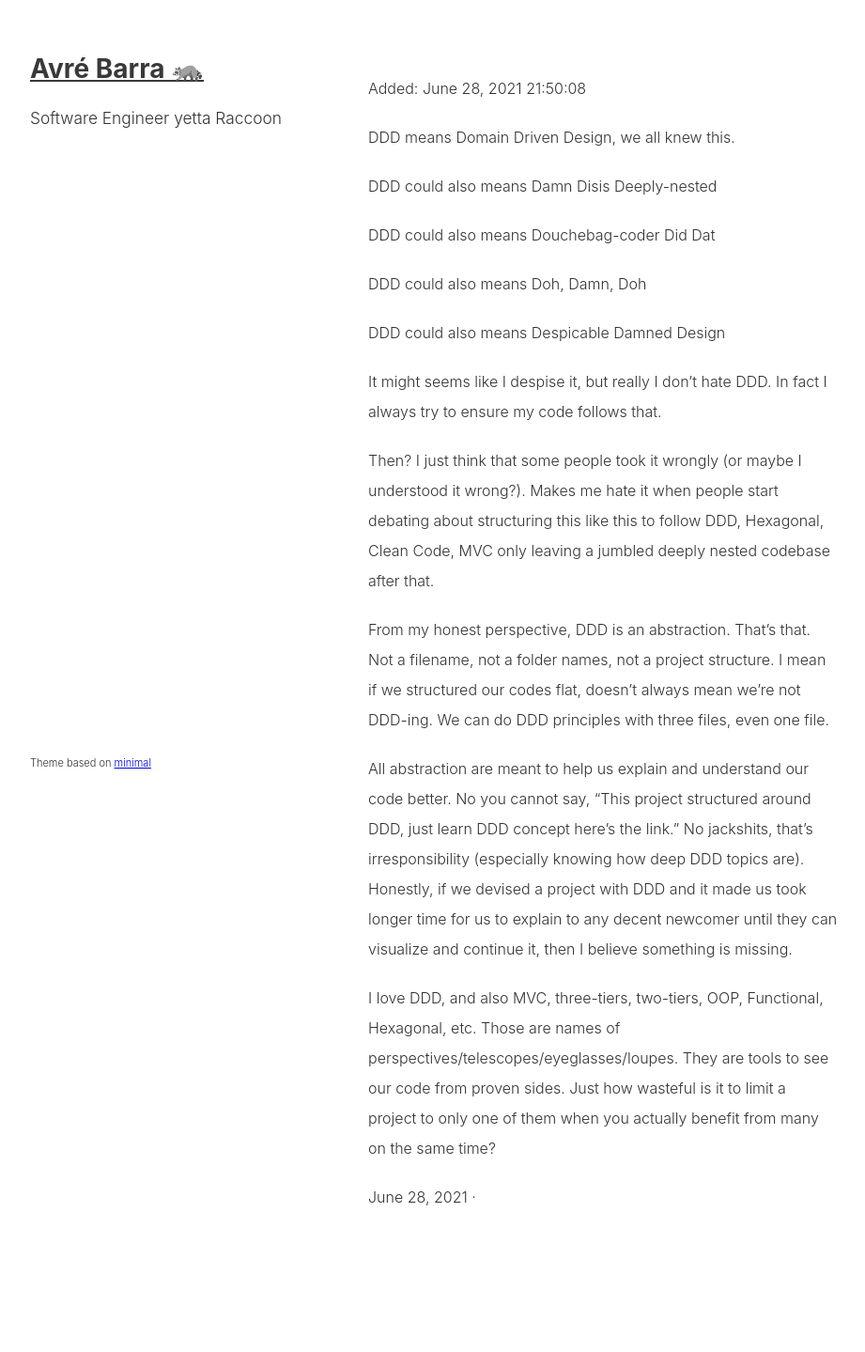
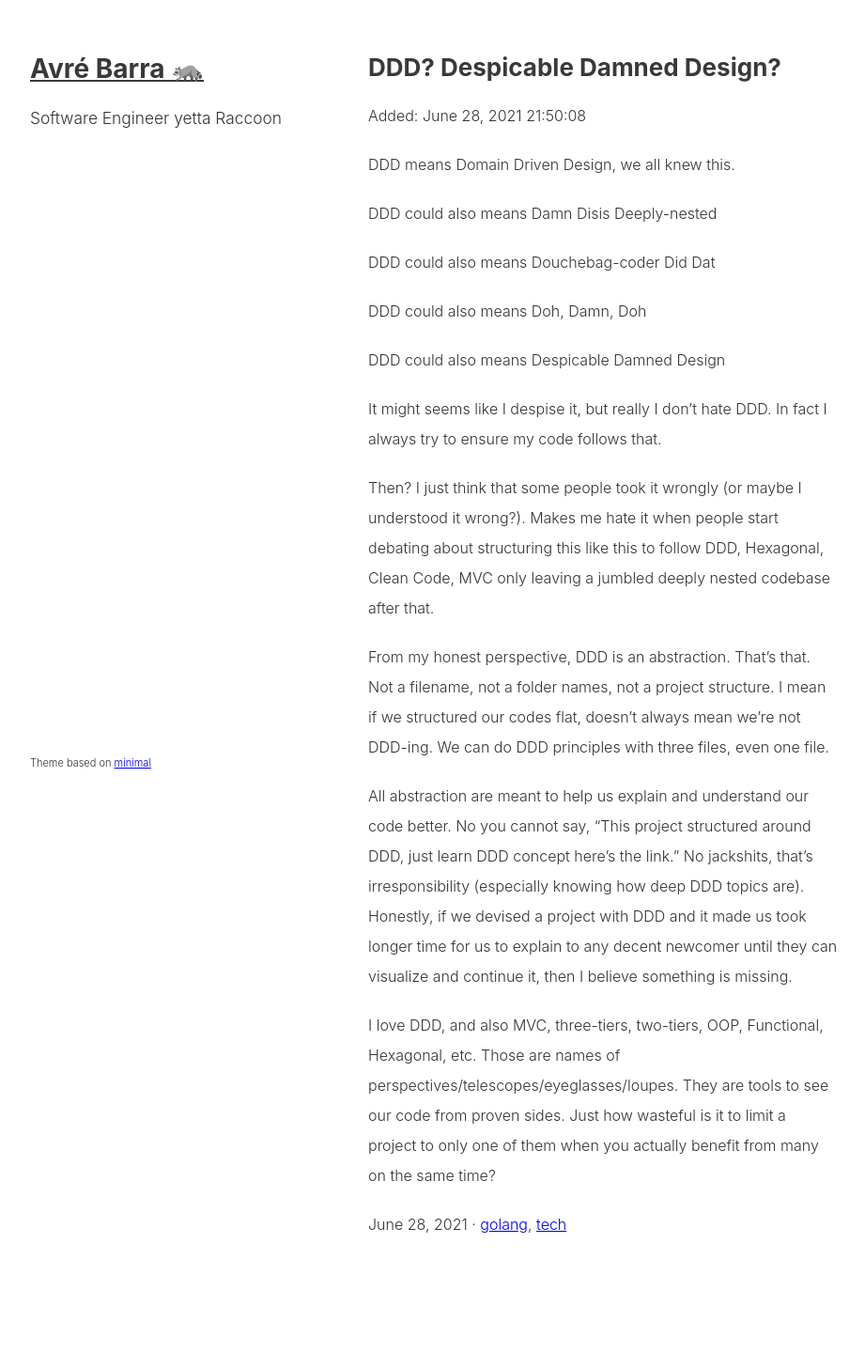
Before and after one commit to avrebarra/avrebarra.github.io, a Jekyll site: the page built from _posts/2021-06-28-ddd-despicable-damned-design.md, in a window 1280 px wide. Shown: the whole page at 94% size, without its empty margins (178-1099 px from the left). Built offline with Jekyll 4.4.1, drawn with Linux system fonts in a browser that asks for light colours; before the commit the page ends 1410 px from its top, so only the background shows below that.

Commit message:
Update 2021-06-28-ddd-despicable-damned-design.md

```diff
--- a/_posts/2021-06-28-ddd-despicable-damned-design.md
+++ b/_posts/2021-06-28-ddd-despicable-damned-design.md
@@ -1,6 +1,6 @@
 ---
 layout: post
-title: DDD: Despicable Damned Design?
+title: DDD? Despicable Damned Design?
 description:
 summary:
 tags: [golang, tech]
```
